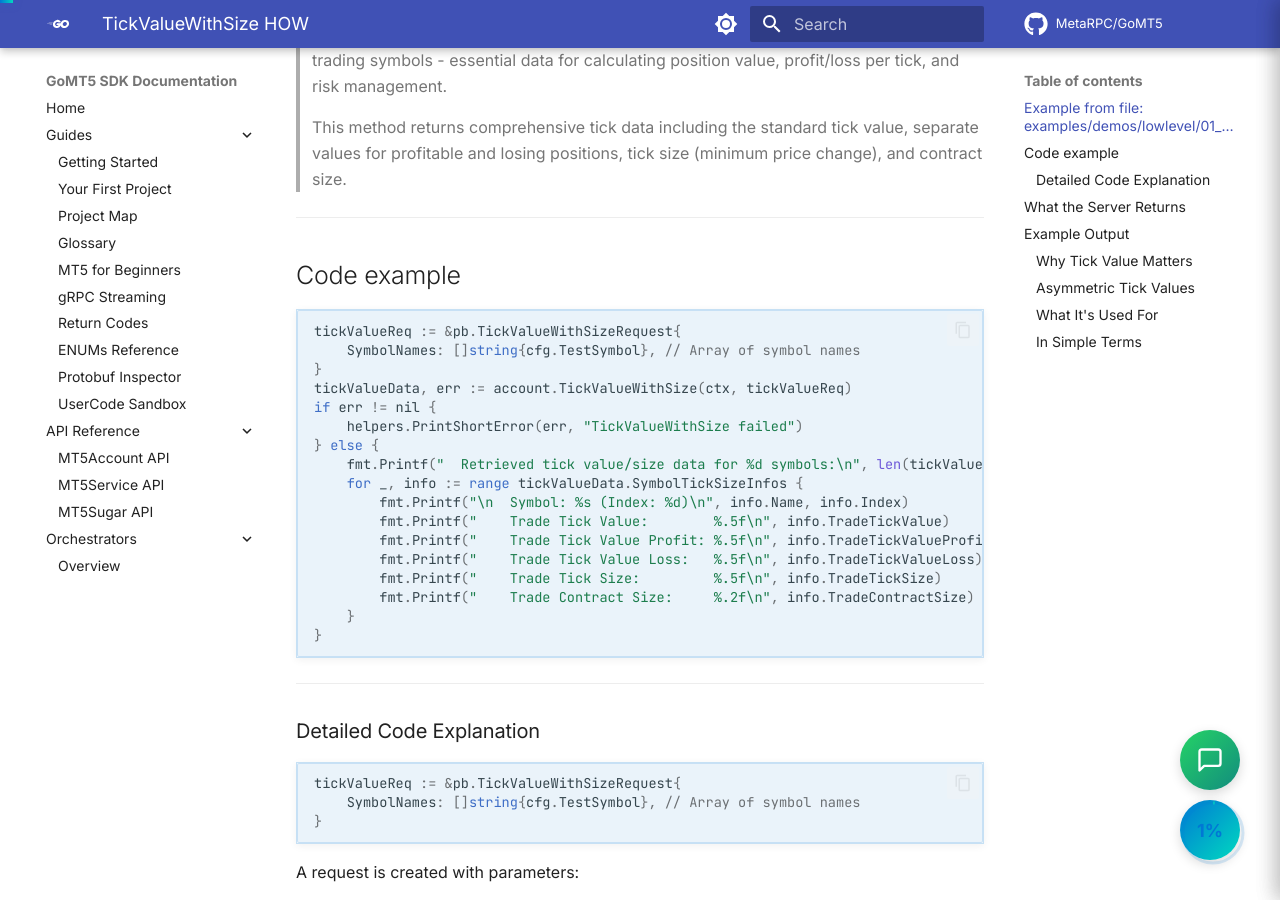
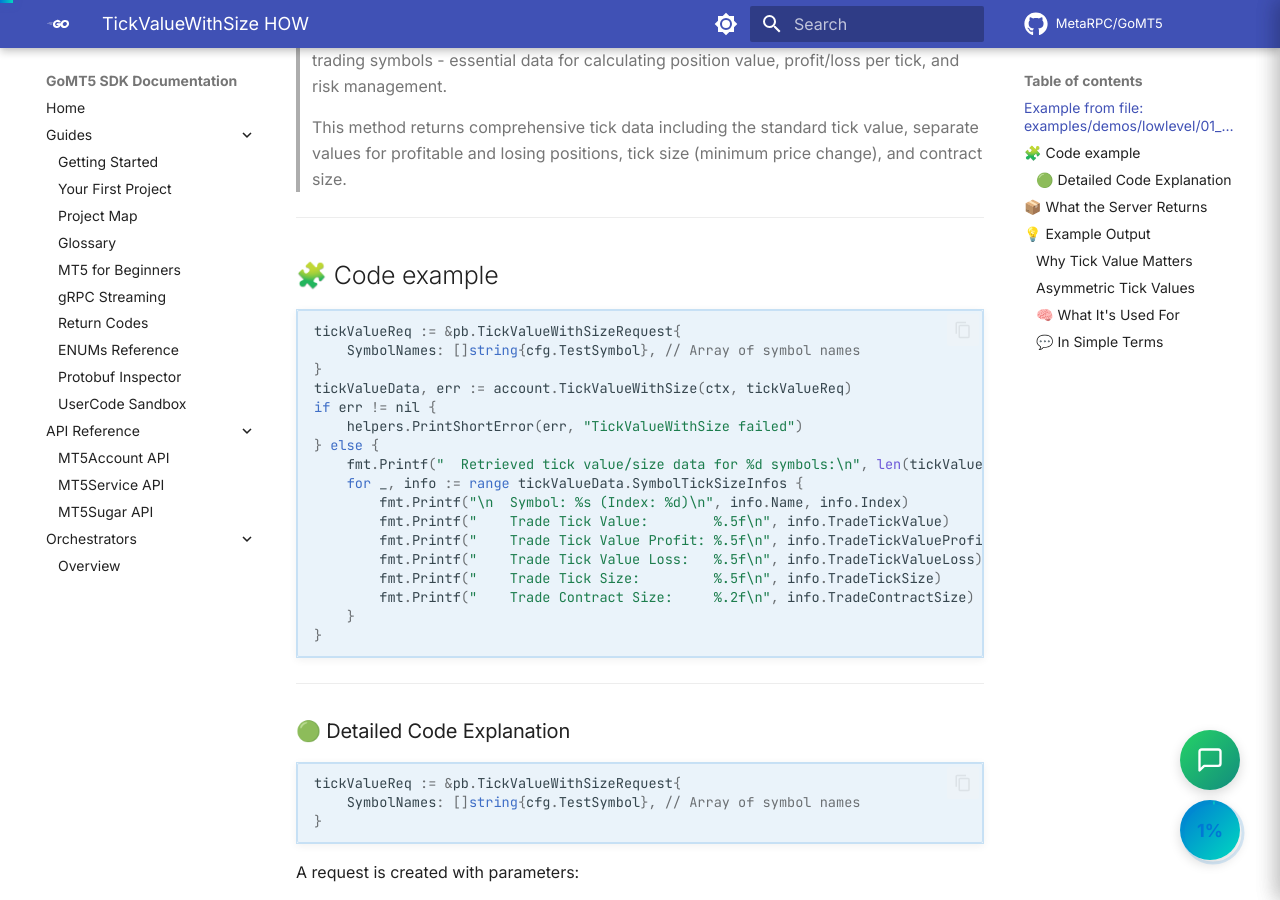
Before and after one commit to MetaRPC/GoMT5, an MkDocs documentation site: the page built from docs/MT5Account/HOW_IT_WORK/6. Additional_Methods_HOW/TickValueWithSize_HOW.md, in a window 1280 px wide and 900 px high, scrolled down 203 px. Built offline with MkDocs 1.6.1 and Material for MkDocs 9.7.7, drawn with Linux system fonts in a browser that asks for light colours; comment, search, counter and statistics services are not loaded; some of the changed text lies outside the part shown.

````diff
--- a/docs/MT5Account/HOW_IT_WORK/6. Additional_Methods_HOW/TickValueWithSize_HOW.md
+++ b/docs/MT5Account/HOW_IT_WORK/6. Additional_Methods_HOW/TickValueWithSize_HOW.md
@@ -6,7 +6,7 @@
 
 ---
 
-## Code example
+## 🧩 Code example
 
 ```go
 tickValueReq := &pb.TickValueWithSizeRequest{
@@ -30,7 +30,7 @@ if err != nil {
 
 ---
 
-### Detailed Code Explanation
+### 🟢 Detailed Code Explanation
 
 ```go
 tickValueReq := &pb.TickValueWithSizeRequest{
@@ -99,7 +99,7 @@ Print additional parameters:
 
 ---
 
-## What the Server Returns
+## 📦 What the Server Returns
 
 ```protobuf
 message TickValueWithSizeData {
@@ -119,7 +119,7 @@ message TickSizeSymbol {
 
 ---
 
-## Example Output
+## 💡 Example Output
 
 ```
 Retrieved tick value/size data for 1 symbols:
@@ -139,7 +139,7 @@ This means:
 
 ---
 
-### Why Tick Value Matters
+###  Why Tick Value Matters
 
 The tick value is critical for:
 
@@ -184,7 +184,7 @@ Always use `TradeTickValueProfit` for buy positions and `TradeTickValueLoss` for
 
 ---
 
-### What It's Used For
+### 🧠 What It's Used For
 
 The `TickValueWithSize()` method is used:
 
@@ -197,7 +197,7 @@ The `TickValueWithSize()` method is used:
 
 ---
 
-### In Simple Terms
+### 💬 In Simple Terms
 
 > `TickValueWithSize()` tells you **how much money you make or lose per tick** for each symbol.
 > It provides all the data needed to calculate position sizes, risk amounts, and profit/loss accurately in your account currency.
````
